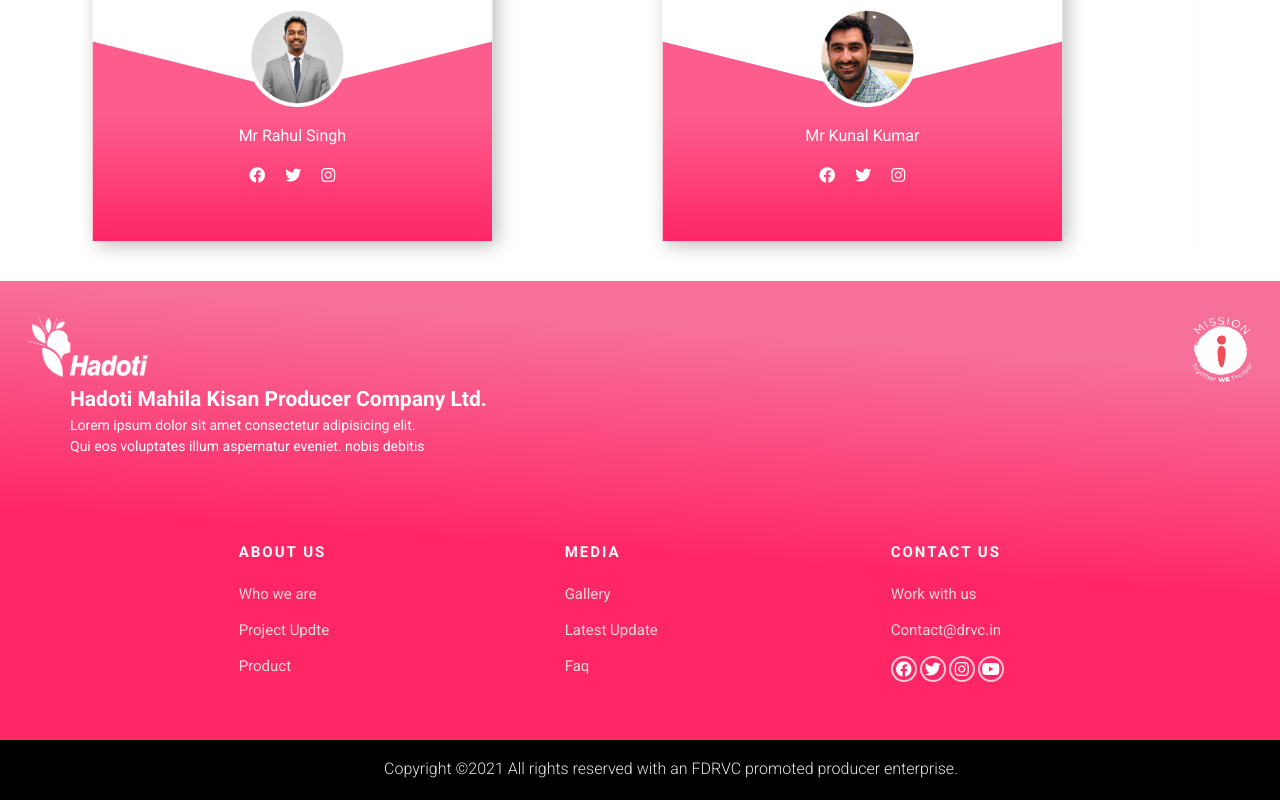
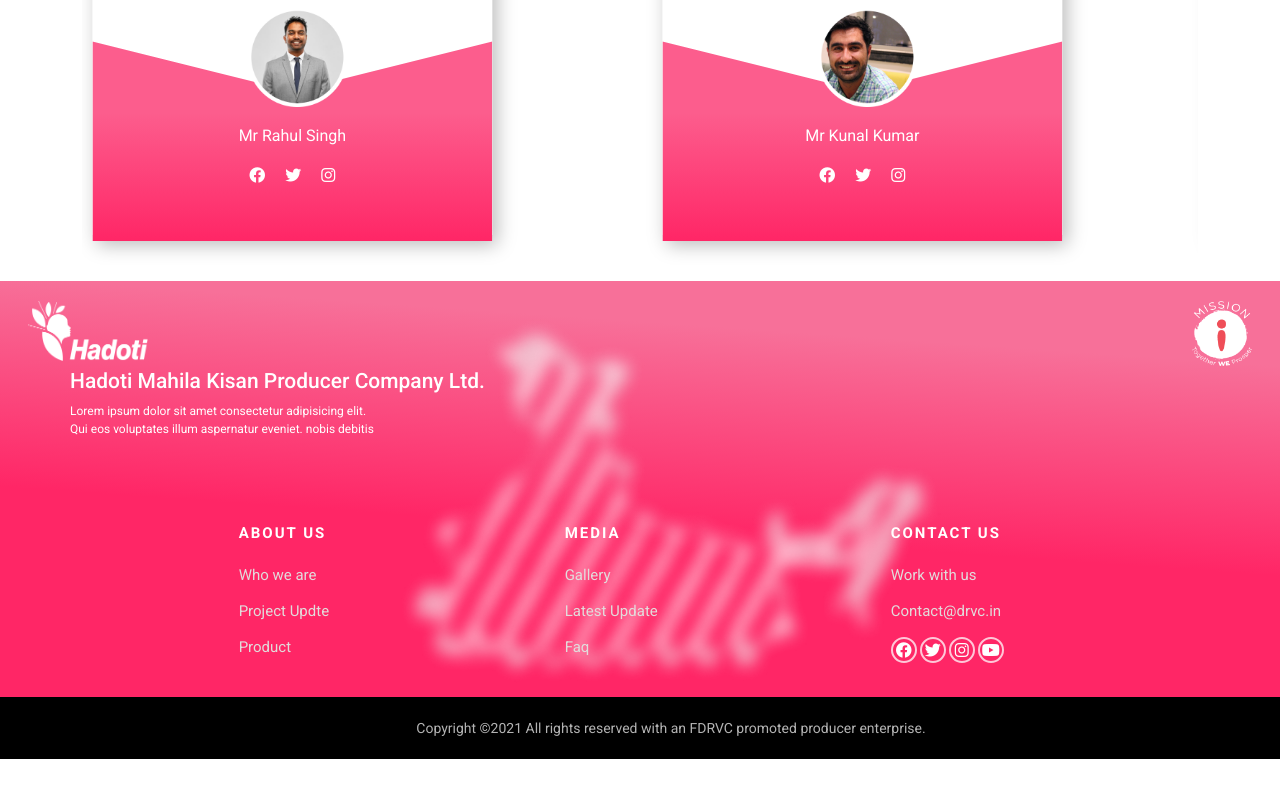
Before and after one commit to nikkuashit/fdvrc-hadoti-frontend, an Angular app: page / in a window 1280 px wide. Shown: the part 2299-3099 px from the top of the page. After the commit the page ends 3058 px from the top, so only its background shows below. Built offline with nearby package versions, Linux system fonts and the light colour scheme.

Commit message:
footer-bg

```diff
--- a/src/app/views/share/footer/footer.component.html
+++ b/src/app/views/share/footer/footer.component.html
@@ -1,13 +1,15 @@
 <footer>
-    <div class="fluid-container mt-3">
-
+    <div class="fluid-container">
+        <div class="back-img">
             <div class="row">
                 <div class="logo">
                     <div class="col-lg-12 col-md-12 col-sm-12">
                         <a href="#"><img src="/assets/social_media_icons/Group.png" alt=""></a>
                         <a href="#"><img class="logo_2" src="/assets/social_media_icons/brand_logo_2.png" alt=""></a>
-                    <h3>Hadoti Mahila Kisan Producer Company Ltd.</h3>
-                    <p>Lorem ipsum dolor sit amet consectetur adipisicing elit.<br> Qui eos voluptates illum aspernatur
+                        <h3 class="mt-2">Hadoti Mahila Kisan Producer Company Ltd.</h3>
+                        <p class="mt-2">Lorem ipsum dolor sit amet consectetur adipisicing elit.<br> Qui eos voluptates
+                            illum
+                            aspernatur
                             eveniet.
                             nobis debitis</p>
 
@@ -19,7 +21,7 @@
                 </div>
             </div>
 
-        <div class="row">
+            <div class="row mb-3 ">
 
                 <div class="col-lg-2 offset-lg-1 col-md-3 col-sm-3">
                     <div class="footer-widget">
@@ -34,7 +36,7 @@
                     </div>
                 </div>
 
-            <div class="col-lg-2 offset-lg-1 col-md-3 col-sm-3 ">
+                <div class="col-lg-2 offset-lg-1 col-md-3 col-sm-3">
                     <div class="footer-widget">
                         <h4>Media</h4>
                         <ul>
@@ -45,7 +47,7 @@
                     </div>
                 </div>
 
-            <div class="col-lg-2 offset-lg-1 col-md-3 col-sm-3  ">
+                <div class="col-lg-2 offset-lg-1 col-md-3 col-sm-3">
                     <div class="footer-widget">
                         <h4>Contact Us</h4>
                         <ul>
@@ -70,10 +72,11 @@
 
             <div class="row">
                 <div class="col-lg-12 col-md-12 col-sm-12 text-center">
-                <div class="footer-copyright-text">
+                    <div class="footer-copyright-text p-1">
                         <p>Copyright &copy;2021 All rights reserved with an FDRVC promoted producer enterprise.</p>
                     </div>
                 </div>
             </div>
         </div>
+    </div>
 </footer>
--- a/src/app/views/share/footer/footer.component.scss
+++ b/src/app/views/share/footer/footer.component.scss
@@ -1,7 +1,9 @@
-.fluid-container {
-	background-image: url();
+.back-img {
+	background-image: url("/assets/brand_logo/FDRVC_India_grey-1\ 1.png");
+	background-repeat: no-repeat;
+	background-position: center;
+	background-size: cover;
 }
-
 footer {
 	background: rgb(247, 112, 153);
 	background: linear-gradient(184deg, rgba(247, 112, 153, 1) 15%, rgba(255, 38, 102, 1) 52%);
@@ -25,15 +27,12 @@ p {
 }
 .logo h3 {
 	font-size: 21px;
-	font-weight: 600;
-	margin-top: 10px;
+	font-weight: 500;
 	max-width: 600px;
-	padding: 0px;
 }
 .logo p {
-	font-size: 14px;
+	font-size: 12px;
 	font-weight: 400;
-	margin-top: -5px;
 }
 
 .logo .logo_2 {
@@ -43,16 +42,13 @@ p {
 	margin-right: 40px;
 }
 .footer-copyright-text {
-	height: 60px;
 	background-color: black;
-	margin-top: 40px;
-	padding: 0px;
 }
 
 .footer-copyright-text > p {
 	padding-top: 17px;
-	opacity: 90%;
-	font-weight: 300;
+	opacity: 70%;
+	font-size: 14px;
 }
 
 .footer-widget {
--- a/src/app/views/share/header/header.component.scss
+++ b/src/app/views/share/header/header.component.scss
@@ -23,7 +23,7 @@ a {
 	transition: all 0.5s;
 }
 a:hover {
-	// color: #ff2666;
+	color: #ff2666;
 }
 ul {
 	list-style-type: none;
@@ -40,10 +40,10 @@ ul {
 	margin-left: -155px;
 }
 
-.dropdown:hover > .dropdown-menu {
-	// display: block;
-	// transition: 0.8s ease-in-out;
-}
+// .dropdown:hover > .dropdown-menu {
+// 	// display: block;
+// 	// transition: 0.8s ease-in-out;
+// }
 .navbar-toggler {
 	background: #ff2666;
 	border: none;
@@ -132,8 +132,9 @@ ul {
 	}
 }
 
-.dropdown-item.active, .dropdown-item:active {
-  color: #fff;
-  text-decoration: none;
-  background-color: #ff2666;
+.dropdown-item.active,
+.dropdown-item:active {
+	color: #fff;
+	text-decoration: none;
+	background-color: #ff2666;
 }
```
Also changed, not shown: src/assets/brand_logo/FDRVC_India_grey-1 1.png (added). Lines whose indentation alone changed are shown as unchanged.
